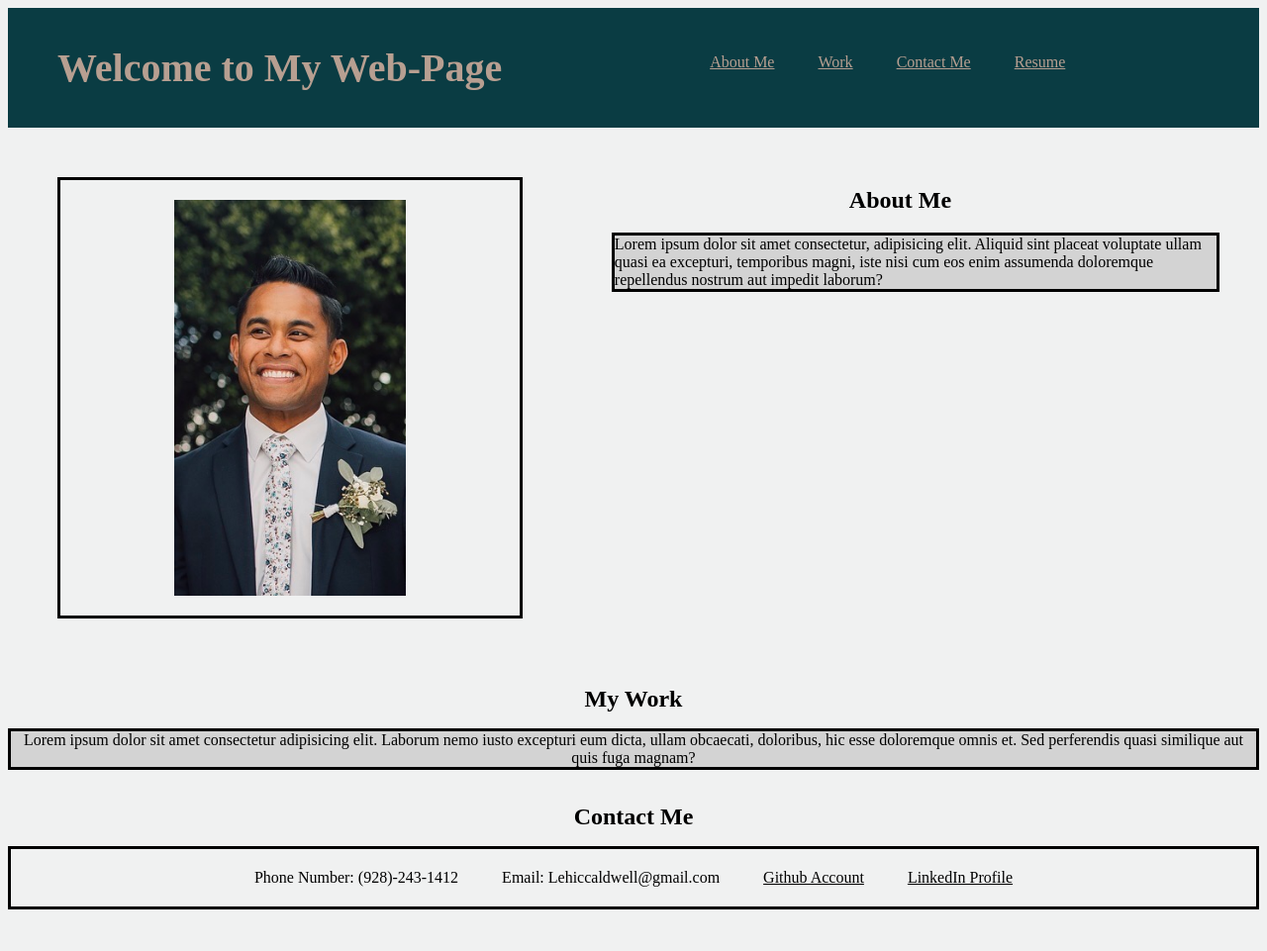
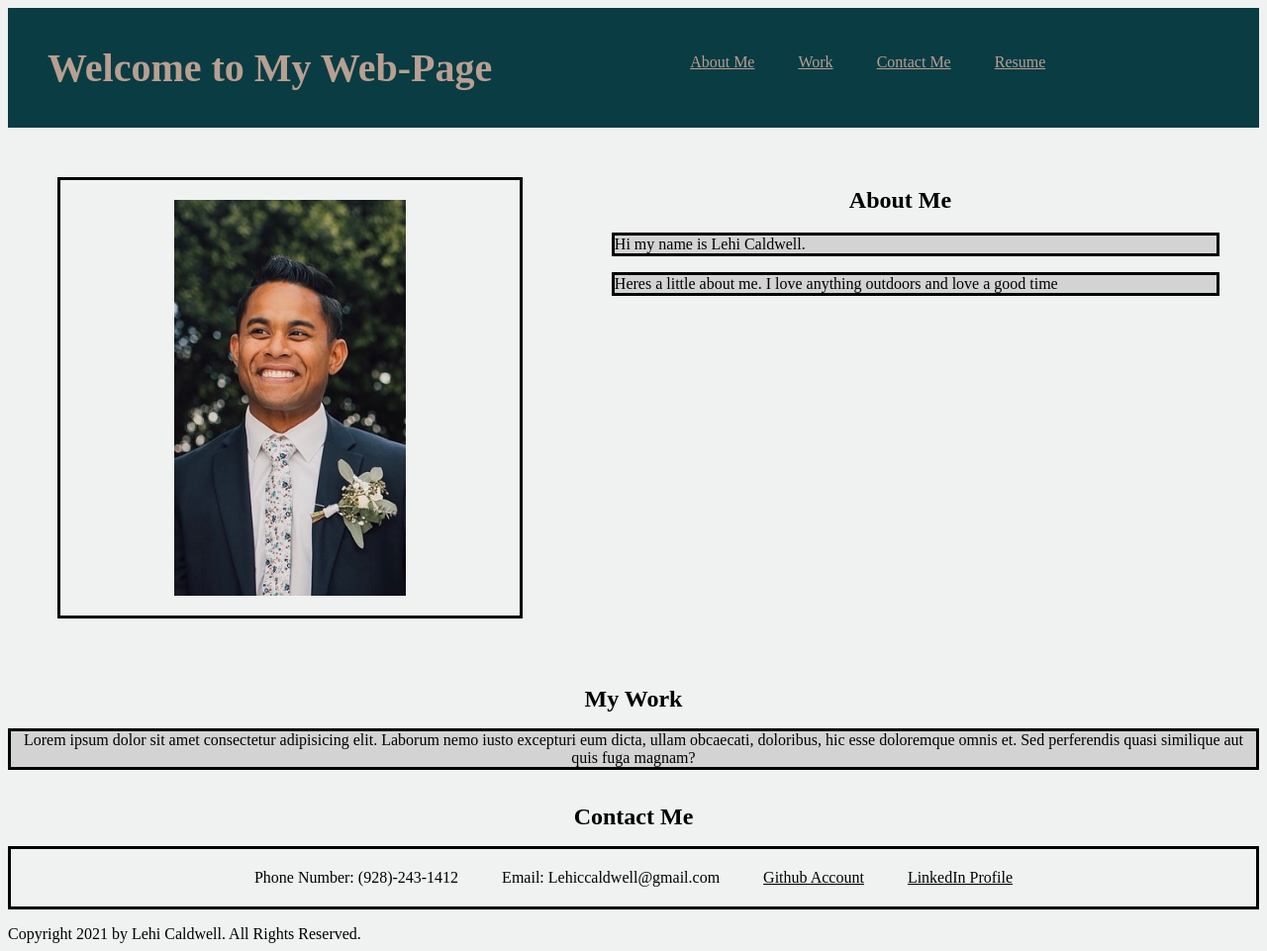
Before and after one commit to lehicaldwel/Professional-Portfolio, a plain HTML site: page index.html in a window 1280 px wide. Shown: the whole page at 99% size. Before the commit the page ends 935 px from the top, so only its background shows below. Drawn offline with Linux system fonts and the light colour scheme.

Commit message:
updated the html and css

```diff
--- a/index.html
+++ b/index.html
@@ -34,7 +34,8 @@
 
             <section class="main">
             <h2>About Me</h2>
-            <p>Lorem ipsum dolor sit amet consectetur, adipisicing elit. Aliquid sint placeat voluptate ullam quasi ea excepturi, temporibus magni, iste nisi cum eos enim assumenda doloremque repellendus nostrum aut impedit laborum?</p>
+            <p>Hi my name is Lehi Caldwell.</p>
+            <p>Heres a little about me. I love anything outdoors and love a good time</p>
             </section>
 
         </main>
@@ -60,6 +61,7 @@
 
         </section>
 
+<footer> Copyright 2021 by Lehi Caldwell. All Rights Reserved. </footer>
 
 
 </body>
--- a/style.css
+++ b/style.css
@@ -19,7 +19,7 @@ header {
 /*welcome to the home page text*/
 h1 {
     font-size: 40px;
-    padding: 0px 40px;
+    padding: 0px 30px;
 }
 
 /*space in between the different catergories in the nav bar*/
@@ -81,7 +81,6 @@ h2.title {
 
 article.work{
     text-align: center;
-
 }
 
 ul.list{
```
Also changed, not shown: 1 other file.
